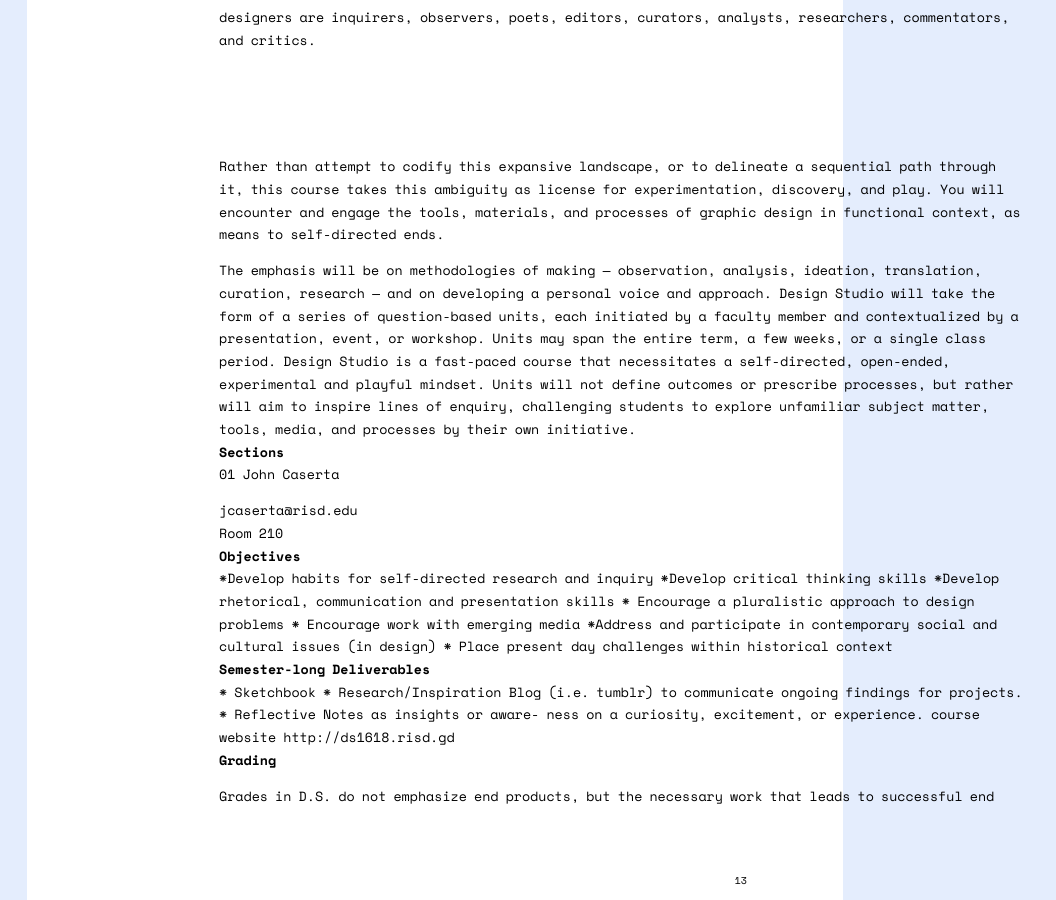
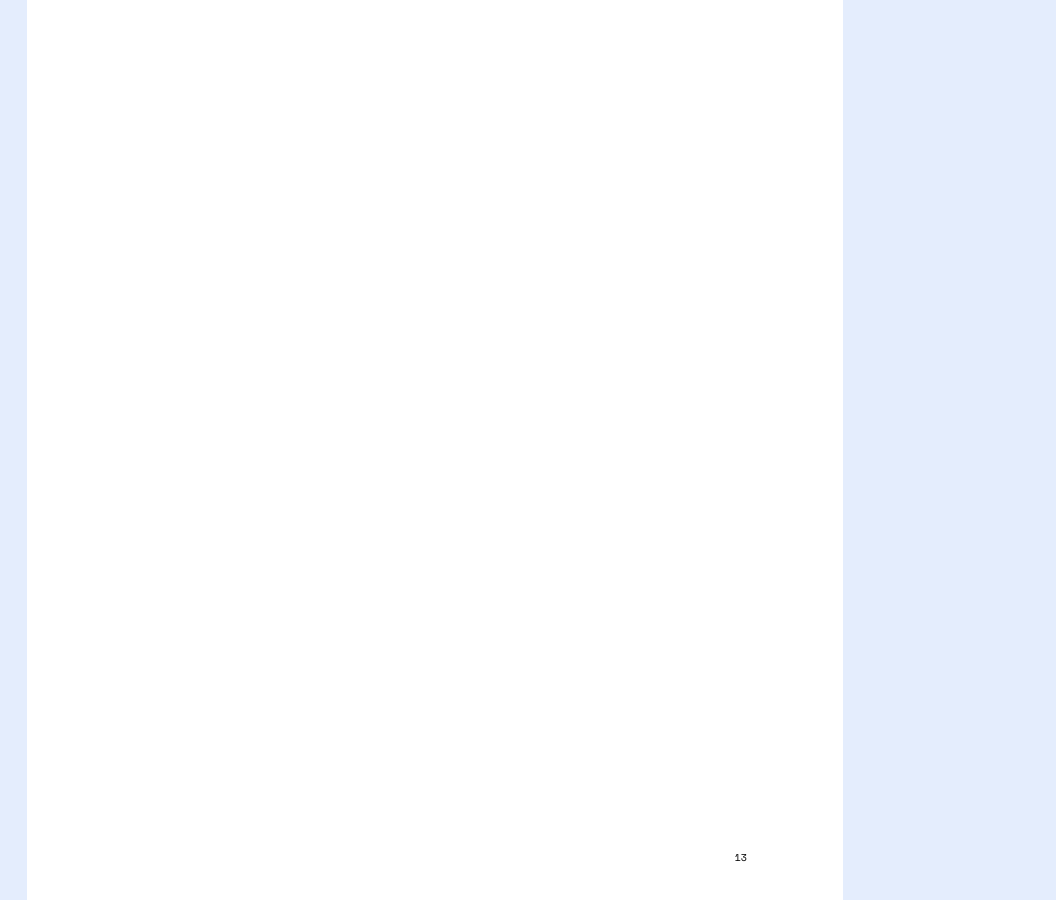
Before and after one commit to thedesignoffice/babybindery, a Jekyll site: the page built from book.html, in a window 1280 px wide and 900 px high, scrolled down 13358 px. Shown: the whole window, without its empty margins (0-1056 px from the left). Built offline with Jekyll 4.4.1, drawn with Linux system fonts in a browser that asks for light colours; some of the changed text lies outside the part shown.

Commit message:
Merge tidy-up. Most everything broken rn...

```diff
--- a/_config.yml
+++ b/_config.yml
@@ -9,7 +9,7 @@
 title: Baby Bindery
 email: john@thedesignoffice.org
 description: > # this means to ignore newlines until "baseurl:"
-  Web-to-Print framework, templated using Jekyll. By Catherine Leigh Schmidt and Lukas WinklerPrins, for The Design Office PVD with John Caserta.
+  Babybindery is a web-to-print framework, templated using Jekyll. By Catherine Leigh Schmidt and Lukas WinklerPrins, for The Design Office PVD with John Caserta.
 baseurl: "" # the subpath of your site, e.g. /blog
 url: "http://thedesignoffice.github.io/babybindery/" # the base hostname & protocol for your site
 twitter_username:
--- a/_layouts/toc.html
+++ b/_layouts/toc.html
@@ -33,8 +33,10 @@
 
 
 
-        <div>
-          <a href="book.html" class="makebook">MAKE BOOK</a>
+        <div style="clear:both">
+          <a href="book.html" class="button makebook">MAKE BOOK</a>
+          <!-- <a href="book_twocol.html" class="button makebook">MAKE TWO-COLUMN BOOK</a><br /> -->
+          <!-- Two-column currently out of comission. -->
         </div>
 
 
--- a/_posts/2016-08-27-syllabus.html
+++ /dev/null
@@ -1,116 +0,0 @@
----
-layout: default
-title: DS1 Syllabus
-date: 2016-08-27
-author: Everyone
-unit: 2
-content-type: other
-
----
-
-<p>Graphic design occupies an ever-expanding, ever-redefined territory at the intersection of verbal and visual languages. Its media spans everything from websites to postcards, film to signage, typefaces to billboards. Its methods make use of both sides of the brain: pairing  logic, critical analysis, research, and planning with intuitive search, mark-making and visual expression. Graphic designers are inquirers, observers, poets, editors, curators, analysts, researchers, commentators, and critics.
-</p>
-<p>	Rather than attempt to codify this expansive landscape, or to delineate a sequential path through it, this course takes this ambiguity as license for experimentation, discovery, and play. You will encounter and engage the tools, materials, and processes of graphic design in functional context,
-as means to self-directed ends. </p>
-<p>The emphasis will be on methodologies of making — observation, analysis, ideation, translation, curation, research — and on developing a personal voice and approach.
-	Design Studio will take the form of a series of question-based units, each initiated by a faculty member and contextualized by a presentation, event, or workshop. Units may span the entire term, a few weeks, or a single class period. Design Studio is a fast-paced course that necessitates a self-directed, open-ended, experimental and playful mindset. Units will not define outcomes or prescribe processes, but rather will aim to inspire lines of enquiry, challenging students to explore unfamiliar subject matter, tools, media, and processes by their own initiative. </p>
-
-
-<h2>  Sections</h2>
-
-<h6>01	John Caserta</h6>
-	<p>jcaserta@risd.edu<br>
-  Room 210 </p>
-
-
-<h2>Objectives</h2>
-
-*Develop habits for self-directed research and inquiry
-*Develop critical thinking skills
-*Develop rhetorical, communication and presentation skills
-*	Encourage a pluralistic approach to design problems
-*	Encourage work with emerging media
-*Address and participate in contemporary social and cultural issues (in design)
-*	Place present day challenges within historical context
-
-<h2>Semester-long
-Deliverables</h2>
-
-*	Sketchbook
-*	Research/Inspiration Blog (i.e. tumblr)
-  to communicate ongoing findings
-  for projects.
-*	Reflective Notes as insights or aware-
-  ness on a curiosity, excitement,
-  or experience.
-course website
-
-http://ds1618.risd.gd
-
-<h2>Grading</h2>
-
-<p>Grades in D.S. do not emphasize end products, but the necessary work that leads to successful end products. Evidence of the below are visible in process blog, sketchbook, completion of units as directed by the faculty:</p>
-
-20% 	Contribution
-	Attendance,
-  participation, motivation and personal commitment
-
-20% 	Inquiry
-	Search, research, study, and networking of knowledge and insights
-
-20% 	Breadth
-	Range of experience, willingness to experiment, take risks and broaden horizons
-
-20%	Depth
-	Attention to the quality of ideas, critical thought and authenticity and voice
-
-20% 	Finish
-	Demonstration of skills in craft, visual design, presentation and communication
-
-<h2>Attendance</h2>
-
-<p>Students should arrive on time and prepared for
-  each class. Three unexcused absences will result
-  in failure of the course.</p>
-
-<h2>Etiquette</h2>
-
-<p>Please turn off all
-  cell phones — no txting or emailing during class.</p>
-
-
-
-<h2>Schedule</h2>
-<h5>Week 01 / Sept 13</h5>
-<p>Unit 1 Given (Keetra Dixon)</p>
-
-<h5>Week 02	/ 	Sept 20</h5>
-<p>Unit 1 Continues</p>
-
-<h5>Week 03	/ 	Sept 27	</h5>
-<p>Unit 1 Final<br>
-Unit 2 Given (Tom Ockerse)</p>
-
-<h5>Week 04	/ 	Oct 04</h5>
-<p>Unit 2 Continues</p>
-
-<h5>Week 05	/ 	Oct 11</h5>
-<p>Unit 2 Final
-Unit 3 Given (John Caserta)</p>
-
-<h5>Week 06	/ 	Oct 18</h5>
-<p>Unit 3 Continues</p>
-
-<h5>Week 07	/ 	Oct 25</h5>
-<p>Unit 3 Final
-Unit 4 Given (Tom Wedell)</p>
-
-<h5>Week 08	/ 	Nov 01</h5>
-<p>Unit 4 Continues</p>
-
-<h5>Week 09	/ 	Nov 08</h5>
-<p>Unit 4 Final
-Unit 5 Given (James Goggin)</p>
-
-<h5>Week 10	/ 	Nov 15</h5>
-<p>Unit 5 Final</p>
--- a/_posts/2016-08-27-wedell.md
+++ /dev/null
@@ -1,32 +0,0 @@
----
-layout: default
-title: How does the sequencing of information affect communication?
-date: 2016-08-27
-author: Tom Wedell
-unit: 4
-content-type: other
-
----
-
-## How does the sequencing of information affect communication?
-Unit Leader: Thomas Wedell
-
-One of the main concepts necessary to understanding the design process is the use of TIME. Careful ordering and distribution of information is essential to successful communication.
-
-In the expanded world of Graphic Design time plays a major role. Not only in how we engage in the design of an exhibit or screen based project, but also in the considerations a designer must build into two-dimensional “fixed” surfaces, such as signs, books,
-posters, and charts.
-
-The graphic designer today must learn to master the art of pacing. How a viewer encounters information in a specific sequence and the pace at which that information is viewed, is one of the basic elements of communication. The order in which ideas
-are accessed is at the essence of any design project.
-
-###Learning Objectives
-— Gain an understanding of effective editing and how the proper sequencing of information enhances how that information is understood.
-— Develop a critical awareness of time and how it affects the reading of a design.
-— Communicate ideas/thoughts/images to others.
-— Understand framing how composition emphasizes meaning.
-— Build basic digital video production skills.
-— Identify and test the properties of time such as rhythm, pacing, and repetition and how they are employed in visual communication.
-
-Essay on the Importance of Time/M. Sanjeeta
-Notes on the Poetics of Time from: Temporality in Life as Seen Through Literature/
-Lawrence Kimmel
--- a/book.html
+++ b/book.html
@@ -50,6 +50,7 @@
     </ul>
 </div>
 
+<!-- All Content -->
 {% for type in site.content_types %}
 <!-- Blank Page -->
 <div class="content blank">
@@ -76,37 +77,7 @@
 {% endfor %} <!-- posts loop -->
 {% endfor %} <!-- content type loop -->
 
-
 <!-- Blank Page -->
-<div class="content blank">
-  Page intentionally left blank.
-</div>
-
-<<<<<<< HEAD
-<div class="content text">
-  <h1>texts</h1>
-</div>
-
-<!-- Text -->
-{% for post in site.posts %}
-{% if post.content-type == 'text' %}
-
-<div class="content text">
-  {{ post.date | date: "%-d %B %Y" }}<br />
-  <h1>{{ post.content-type }}: {{ post.title }}</h1><br />
-  {{site.baseurl}}{{post.url}}<br />
-  {{post.content}}
-</div>
-
-{% endif %}
-{% endfor %}
-<!-- /Text -->
-
-<!-- Blank Page -->
-<div class="content blank">
-  Page intentionally left blank.
-</div>
-
 <div class="content blank">
   Page intentionally left blank.
 </div>
@@ -114,8 +85,3 @@
 <div class="end-content" id="footnotes">
   <h1>Links</h1>
 </div>
-=======
-<div class="end-content" id="footnotes">
-  <h1>Links</h1>
-</div>
->>>>>>> pr/6
--- a/index.html
+++ b/index.html
@@ -5,5 +5,5 @@
 ---
 
 <p>
-Colophon, credits and such
+  Colophon, credits, and particular use case can go here.
 </p>
```
Also changed, not shown: _posts/2016-08-27-styles.html (deleted, +0 -22 lines), book_twocol.html (+29 -33 lines).
